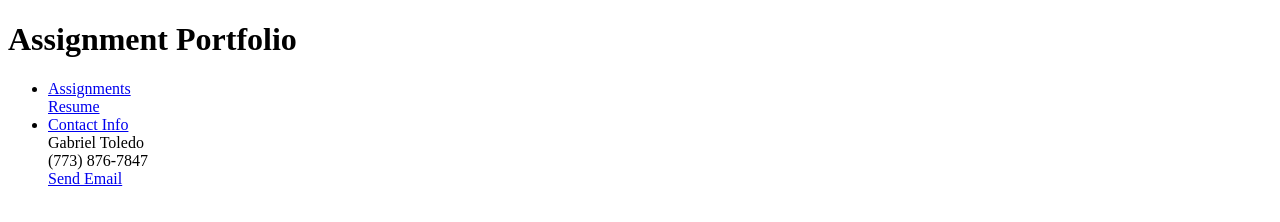
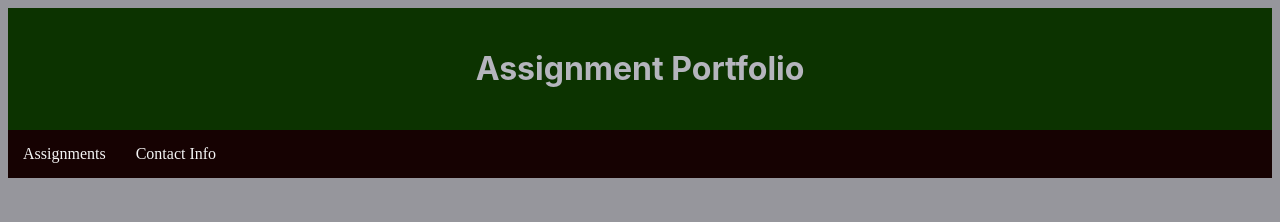
Before and after one commit to efrengtoledo/AssignmentPortfolio, a plain HTML site: page index.html in a window 1280 px wide. Drawn offline with Linux system fonts and the light colour scheme.

Commit message:
fixed typo

```diff
--- a/index.html
+++ b/index.html
@@ -9,7 +9,7 @@ Description: This is where all assignments get posted
 <head>
     <meta charset='UTF-8'>
     <title>Portfolio</title>
-    <link rel="stylesheet" href="indes.css">
+    <link rel="stylesheet" href="index.css">
 
 
 </head>
```
